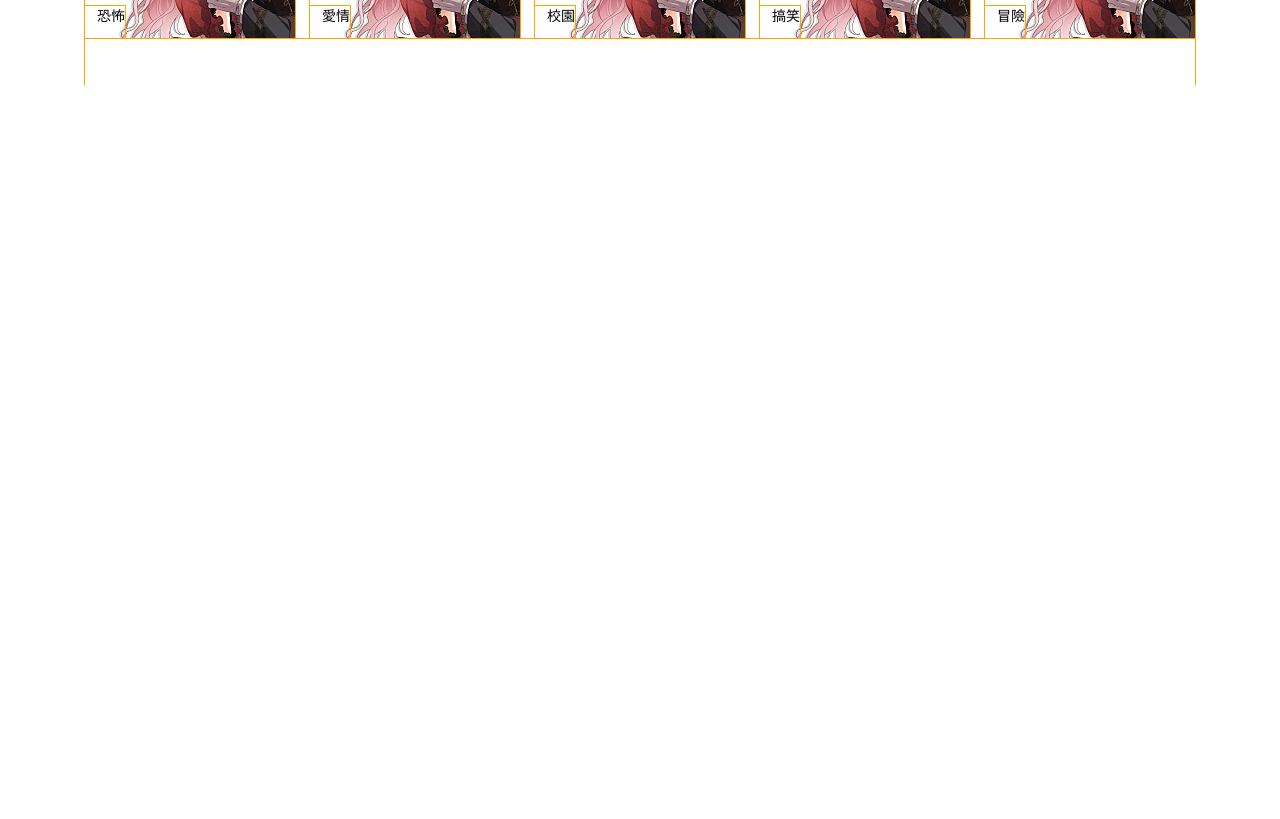
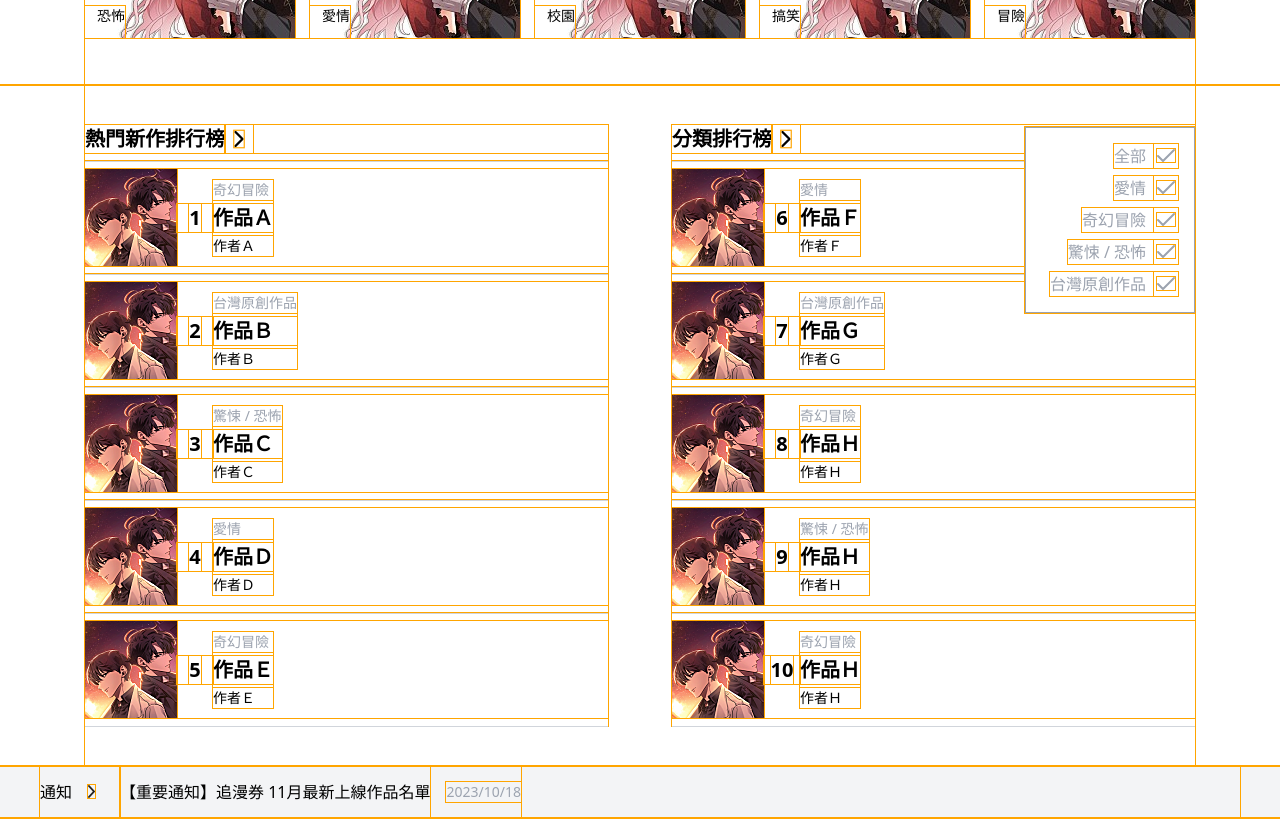
Before and after one commit to rejennylo/react-webtoon, a React (Vite) app: page / in a window 1280 px wide. Shown: the part 1960-2779 px from the top of the page. Before the commit the page ends 2045 px from the top, so only its background shows below. Built offline with nearby package versions, Linux system fonts and the light colour scheme.

Commit message:
feat: add Ranking component

```diff
--- a/src/App.jsx
+++ b/src/App.jsx
@@ -11,7 +11,7 @@ function App() {
       {/* <Test /> */}
       <Header />
       <FrontPage />
-      {/* <Footer /> */}
+      <Footer />
       {/* <Forms /> */}
     </>
   );
--- /dev/null
+++ b/src/components/Ranking.jsx
@@ -0,0 +1,152 @@
+import { CardXs } from "./common/CardXs";
+import { FiChevronRight, FiCheck } from "react-icons/fi";
+
+const dummyData = [
+  {
+    title: "作品Ａ",
+    author: "作者Ａ",
+    type: "奇幻冒險",
+    imagexs: "../../src/assets/dummy/320230315-_______thumb_M_240x254.png",
+    number: 1,
+  },
+  {
+    title: "作品Ｂ",
+    author: "作者Ｂ",
+    type: "台灣原創作品",
+    imagexs: "../../src/assets/dummy/320230315-_______thumb_M_240x254.png",
+    number: 2,
+  },
+  {
+    title: "作品Ｃ",
+    author: "作者Ｃ",
+    type: "驚悚 / 恐怖",
+    imagexs: "../../src/assets/dummy/320230315-_______thumb_M_240x254.png",
+    number: 3,
+  },
+  {
+    title: "作品Ｄ",
+    author: "作者Ｄ",
+    type: "愛情",
+    imagexs: "../../src/assets/dummy/320230315-_______thumb_M_240x254.png",
+    number: 4,
+  },
+  {
+    title: "作品Ｅ",
+    author: "作者Ｅ",
+    type: "奇幻冒險",
+    imagexs: "../../src/assets/dummy/320230315-_______thumb_M_240x254.png",
+    number: 5,
+  },
+  {
+    title: "作品Ｆ",
+    author: "作者Ｆ",
+    type: "愛情",
+    imagexs: "../../src/assets/dummy/320230315-_______thumb_M_240x254.png",
+    number: 6,
+  },
+  {
+    title: "作品Ｇ",
+    author: "作者Ｇ",
+    type: "台灣原創作品",
+    imagexs: "../../src/assets/dummy/320230315-_______thumb_M_240x254.png",
+    number: 7,
+  },
+  {
+    title: "作品Ｈ",
+    author: "作者Ｈ",
+    type: "奇幻冒險",
+    imagexs: "../../src/assets/dummy/320230315-_______thumb_M_240x254.png",
+    number: 8,
+  },
+  {
+    title: "作品Ｈ",
+    author: "作者Ｈ",
+    type: "驚悚 / 恐怖",
+    imagexs: "../../src/assets/dummy/320230315-_______thumb_M_240x254.png",
+    number: 9,
+  },
+  {
+    title: "作品Ｈ",
+    author: "作者Ｈ",
+    type: "奇幻冒險",
+    imagexs: "../../src/assets/dummy/320230315-_______thumb_M_240x254.png",
+    number: 10,
+  },
+];
+
+const sorts=['全部','愛情','奇幻冒險','驚悚 / 恐怖','台灣原創作品']
+
+export const Ranking = () => {
+  return (
+    <div className="ranking-wrap">
+      <div className="ranking-container max-w-[1110px] m-auto py-10 flex gap-16">
+        <div className="right-area w-full">
+          <div className="flex items-center mb-2">
+            <h2 className="flex items-center">
+              <a href="#" className="text-xl font-semibold">
+                熱門新作排行榜
+              </a>
+              <FiChevronRight className="h-7 w-7" />
+            </h2>
+          </div>
+          <ul>
+            {dummyData.slice(0, 5).map((item, i) => {
+              return (
+                <CardXs
+                  key={i}
+                  title={item.title}
+                  author={item.author}
+                  type={item.type}
+                  number={item.number}
+                  image={item.imagexs}
+                />
+              );
+            })}
+          </ul>
+        </div>
+        <div className="left-area w-full">
+          <div className="flex items-center justify-between mb-2">
+            <h2 className="flex items-center">
+              <a href="#" className="text-xl font-semibold">
+                分類排行榜
+              </a>
+              <FiChevronRight className="h-7 w-7" />
+            </h2>
+            <div className="sort-area font-medium text-gray-400 relative">
+              <a href="#" className="flex items-center">
+                全部
+                <FiCheck className="h-6 w-6 ml-2" />
+              </a>
+              <ul className="sort-list w-[170px] flex flex-col items-end p-4 gap-2 absolute top-0 right-0 border border-1 border-gray-400 bg-white z-10">
+                {sorts.map((item,i) => {
+                  return (
+                    <li key={i}>
+                      <a href="#" className="flex items-center">
+                        {item}
+                        <FiCheck className="h-6 w-6 ml-2" />
+                      </a>
+                    </li>
+                  );
+                })}
+              </ul>
+            </div>
+          </div>
+          <ul>
+            {dummyData.slice(5, 11).map((item, i) => {
+              return (
+                <CardXs
+                  key={i}
+                  title={item.title}
+                  author={item.author}
+                  type={item.type}
+                  number={item.number}
+                  image={item.imagexs}
+                />
+              );
+            })}
+          </ul>
+        </div>
+      </div>
+    </div>
+  );
+};
--- /dev/null
+++ b/src/components/common/CardXs.jsx
@@ -0,0 +1,20 @@
+export const CardXs = ({title, author, type, number, image}) => {
+  return (
+    <li className="card-xs py-2 relative">
+      <a
+        href="#"
+        className="flex items-center before:h-[1px] before:w-full before:bg-gray-300 before:absolute before:top-0 before:shadow-[0_113px_0_rgba(209,213,219,1)]"
+      >
+        <img src={image} alt="image" />
+        <span className="w-9 flex justify-center">
+          <span className="text-xl font-semibold">{number}</span>
+        </span>
+        <div>
+          <p className="text-sm text-gray-400">{type}</p>
+          <p className="text-xl font-semibold my-1">{title}</p>
+          <p className="text-sm">{author}</p>
+        </div>
+      </a>
+    </li>
+  );
+};
--- a/src/pages/FrontPage.jsx
+++ b/src/pages/FrontPage.jsx
@@ -1,6 +1,7 @@
 import { Banner } from "../components/Banner";
 import { Daily } from "../components/Daily";
 import { Genres } from "../components/Genres";
+import { Ranking } from "../components/Ranking";
 import { Scroll } from "../components/Scroll";
 
 export const FrontPage = () => {
@@ -10,6 +11,7 @@ export const FrontPage = () => {
       <Daily />
       <Scroll />
       <Genres />
+      <Ranking />
     </>
   );
 };
```
